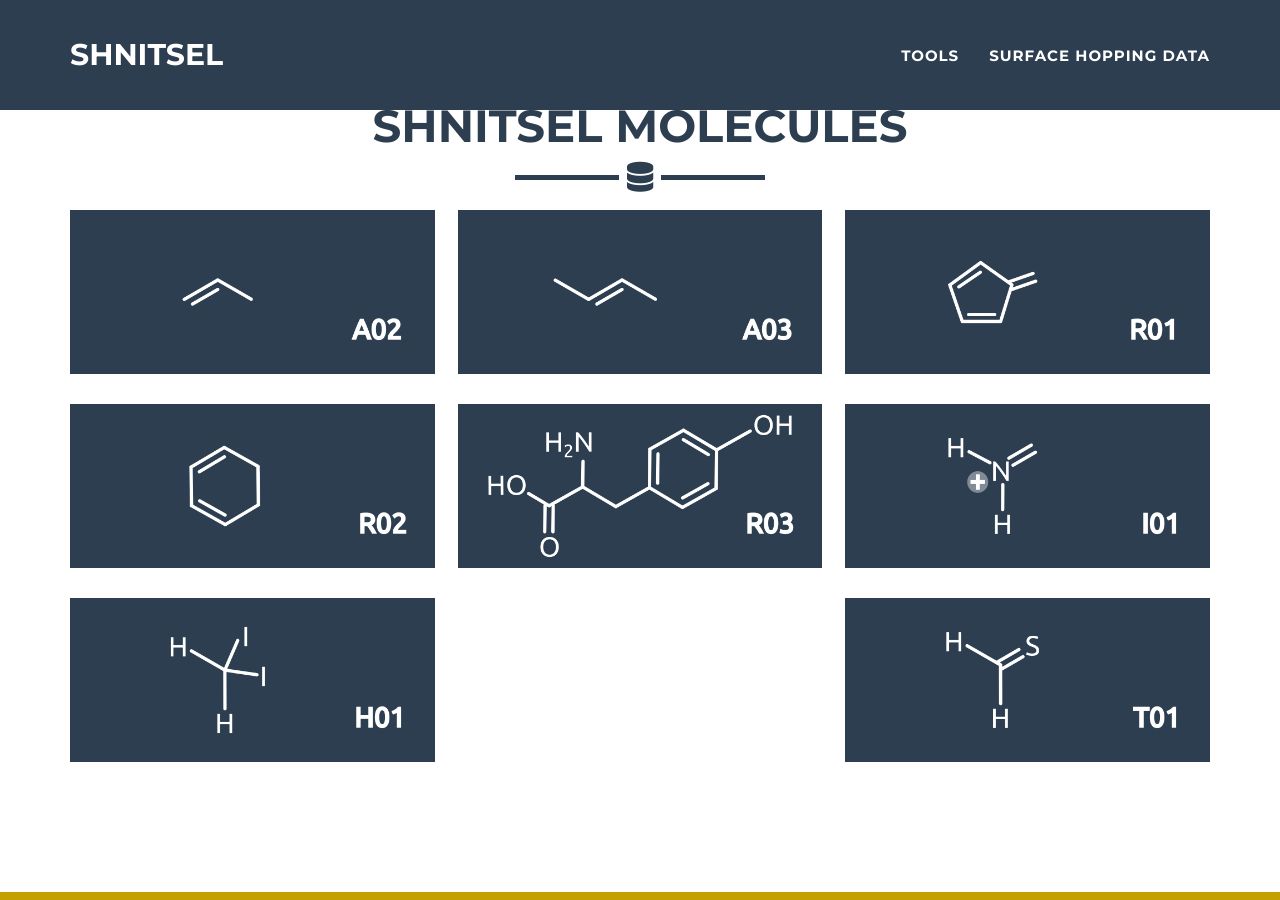
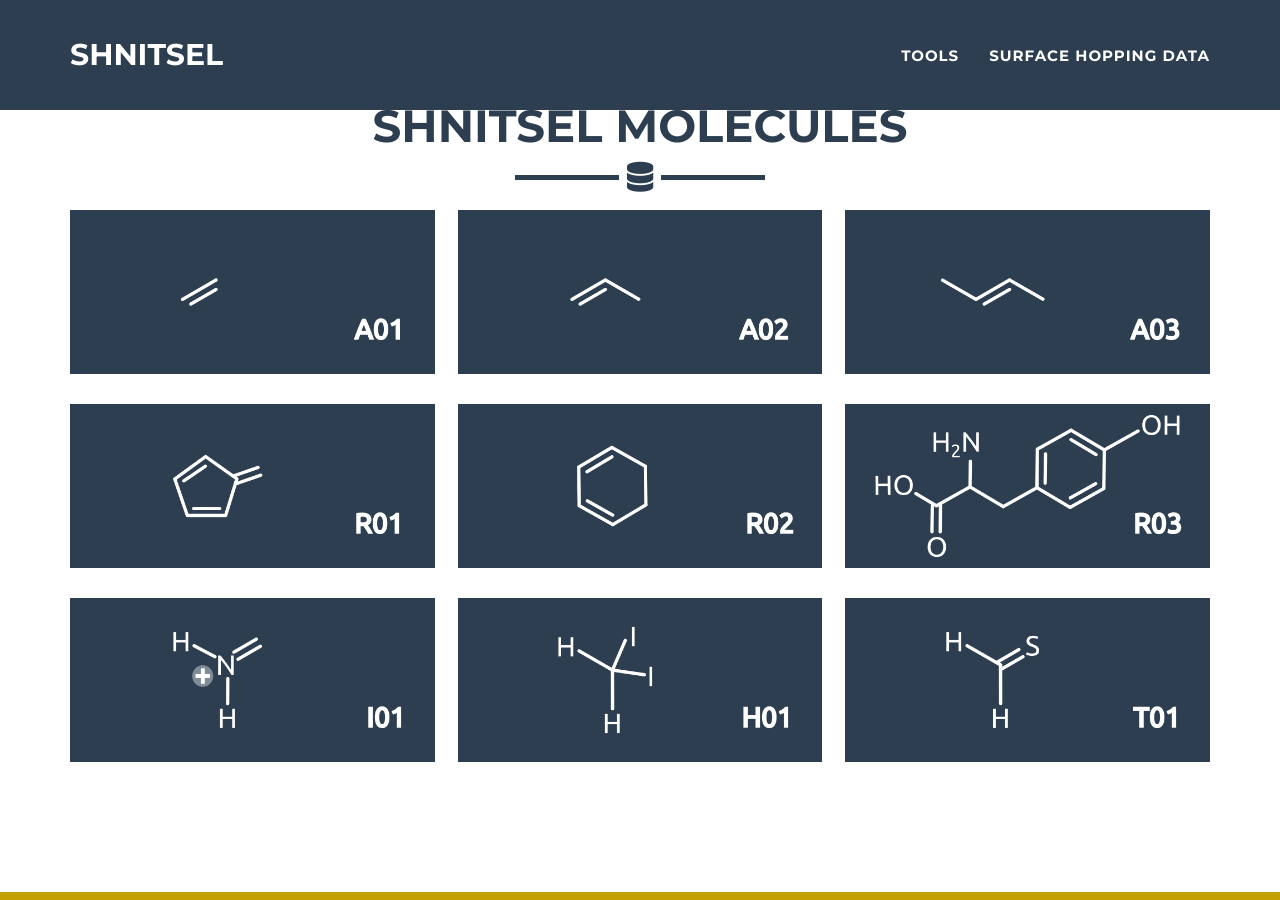
Before and after one commit to SHNITSEL/shnitsel.github.io, a Jekyll site: the page built from _posts/2024-12-12-a01.md, in a window 1280 px wide and 900 px high, scrolled down 849 px. Built offline with Jekyll 4.4.1, drawn with Linux system fonts in a browser that asks for light colours; our own code applies the rules of GitHub Pages for plain Markdown files.

Commit message:
Update 2024-12-12-a01.md

```diff
--- a/_posts/2024-12-12-a01.md
+++ b/_posts/2024-12-12-a01.md
@@ -8,10 +8,9 @@
 title: "Ethene (C<sub>2</sub>H<sub>4</sub>)"
 smiles: 'C=C'
 iconds: #133109
-traj: 338 (t<sub>max</sub>: 200 fs)
+traj: "338 (t<sub>max</sub>: 200 fs)"
 categories: [example]
-description: 'Ethene (<b>A01</b>) is one of the simplest organic molecules and serves as a fundamental benchmark for excited-state dynamics.
+description: "Ethene (<b>A01</b>) is one of the simplest organic molecules and serves as a fundamental benchmark for excited-state dynamics.
 Upon photoexcitation, it undergoes a torsional motion around the double bond, leading to a well-defined conical intersection at a 90° torsion angle.
-This makes ethene a widely used system for testing nonadiabatic molecular dynamics and surface hopping methods.
-'
+This makes ethene a widely used system for testing nonadiabatic molecular dynamics and surface hopping methods."
 ---
```
